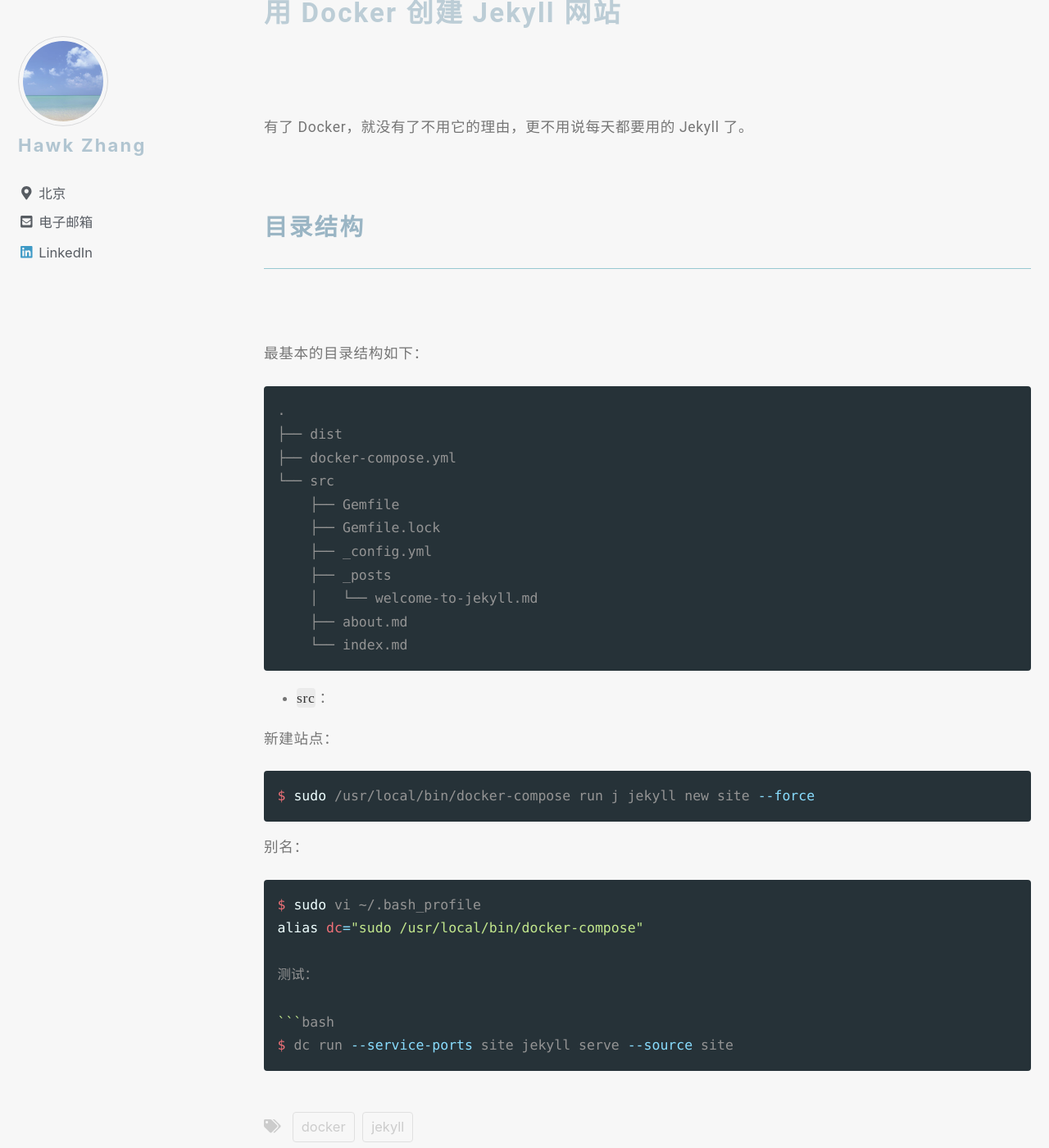
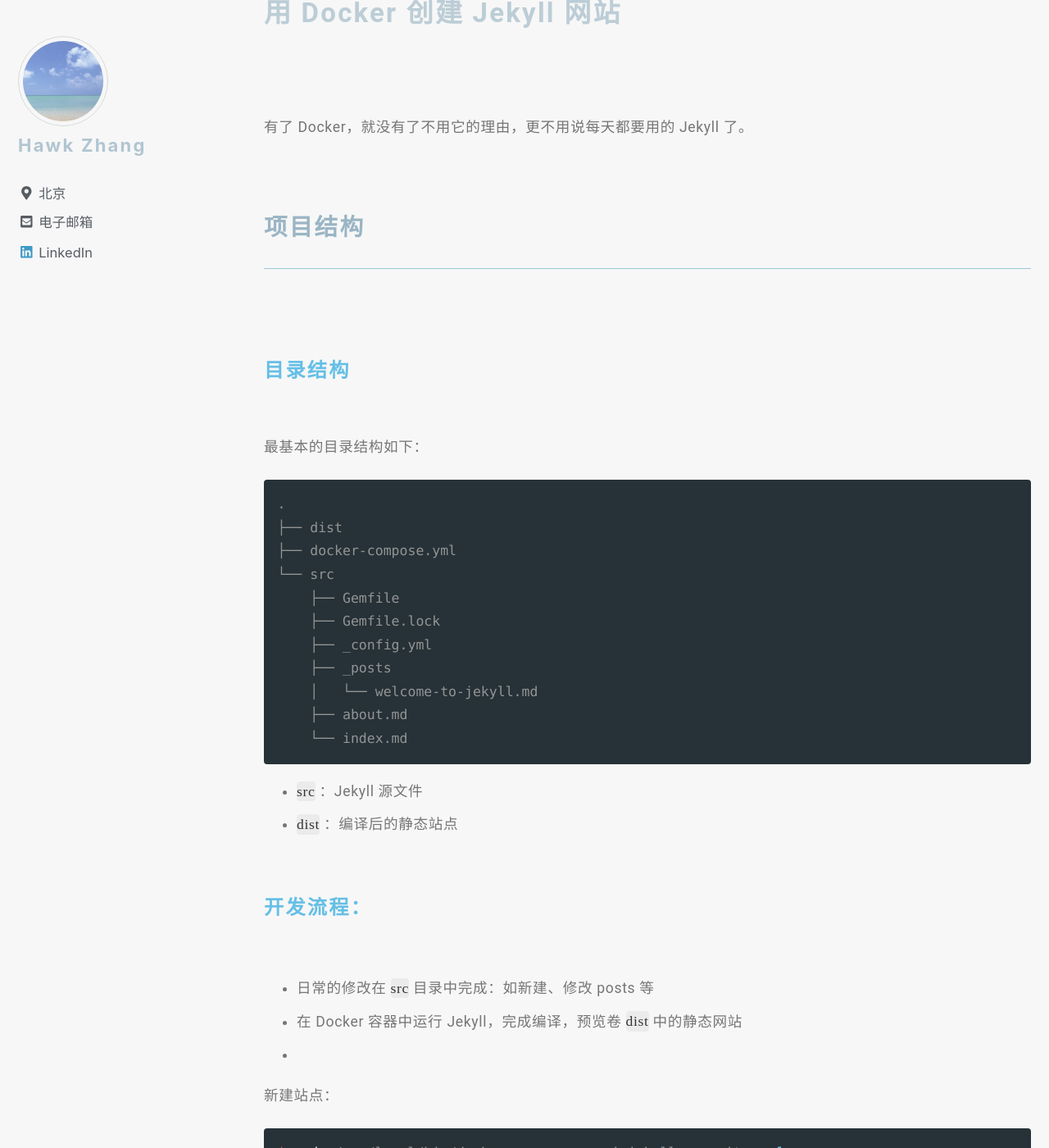
Before and after one commit to narru888/linotes_note, a Jekyll site: the page built from _posts/docker/2018-02-02-docker.jekyll.md, in a window 1280 px wide and 1400 px high, scrolled down 649 px. Shown: the whole window at 82% size. Built offline with Jekyll 4.4.1, drawn with Linux system fonts in a browser that asks for light colours; nearby versions of some CDN libraries; a script that is not in the unit is left out.

Commit message:
update on 2018-10-29 09:06:01 CST

````diff
--- a/_posts/docker/2018-02-02-docker.jekyll.md
+++ b/_posts/docker/2018-02-02-docker.jekyll.md
@@ -21,7 +21,14 @@
 
 
 
-### 目录结构
+
+
+
+### 项目结构
+
+
+
+#### 目录结构
 
 最基本的目录结构如下：
 
@@ -39,7 +46,17 @@
     └── index.md
 ```
 
-* `src` ：
+* `src` ：Jekyll 源文件
+* `dist` ：编译后的静态站点
+
+
+
+
+#### 开发流程：
+
+* 日常的修改在 `src` 目录中完成：如新建、修改 posts 等
+* 在 Docker 容器中运行 Jekyll，完成编译，预览卷 `dist` 中的静态网站
+*
 
 
 
````
